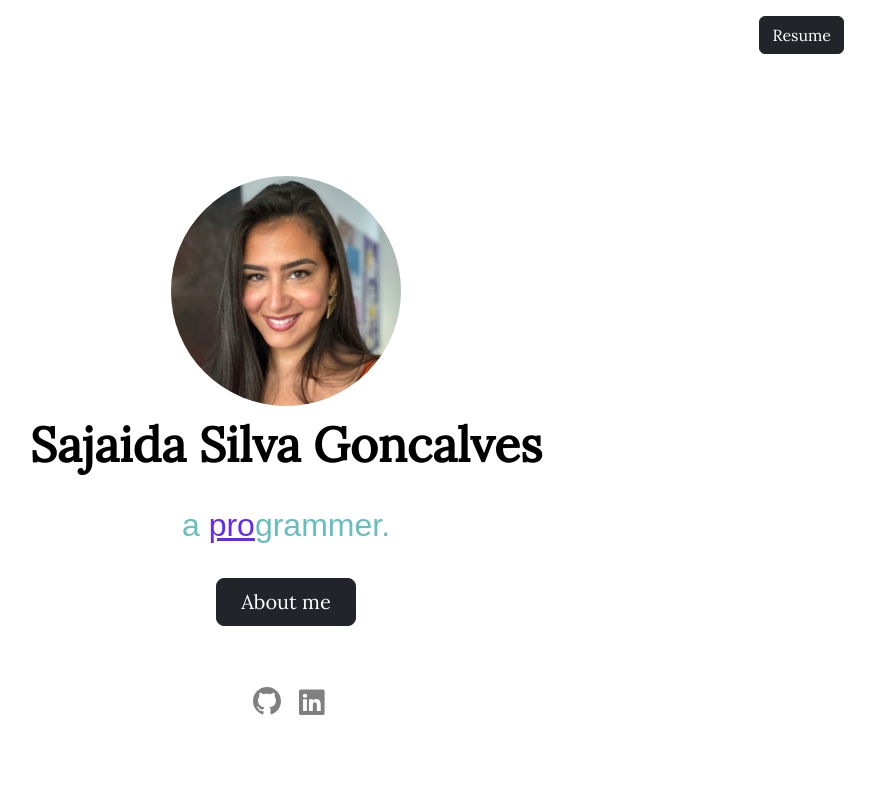
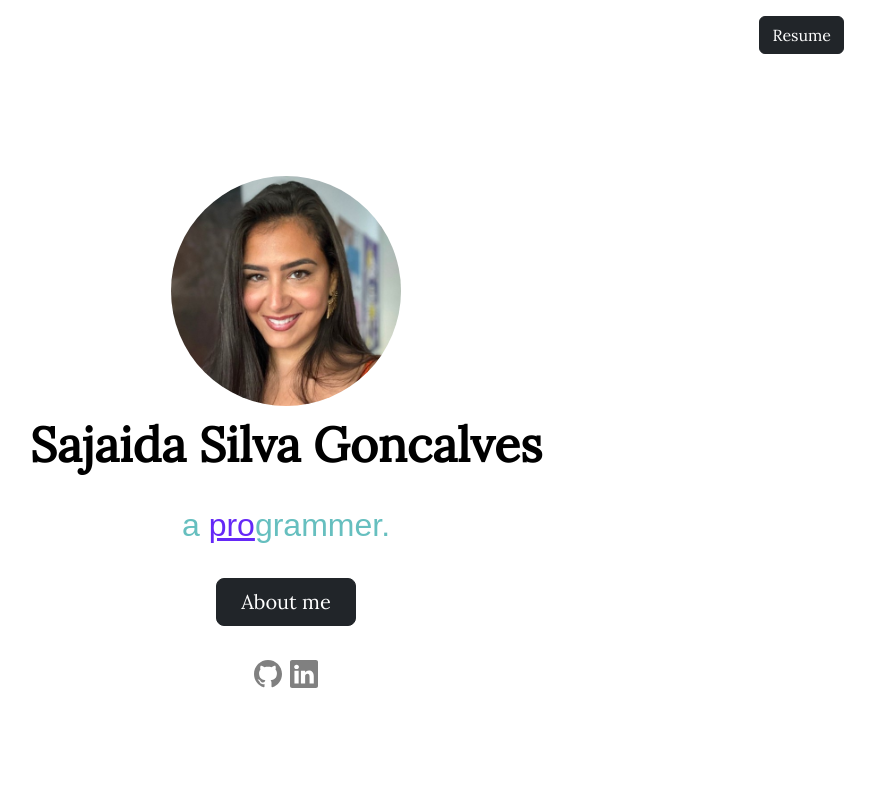
Before and after one commit to 0xWDG/html.sajaidaportfolio2, a plain HTML site: page html.sajaidaportfolio2/index.html in a window 1280 px wide. Shown: the top 800 px of the page, without its empty margins (354-1229 px from the left). Drawn offline with nearby package versions, Linux system fonts and the light colour scheme.

Commit message:
Fix SVG icons

```diff
--- a/html.sajaidaportfolio2/index.html
+++ b/html.sajaidaportfolio2/index.html
@@ -21,7 +21,8 @@
         <div class="container">
             <div class="d-flex flex-wrap align-items-end justify-content-end justify-content-lg-end">
                 <div class="text-end">
-                  <a href="./index2.html"  <button type="button" class="btn btn-dark" onClick="window.location='resume.html';">Resume</button> </a>
+                    <a href="./index2.html" <button type="button" class="btn btn-dark"
+                        onClick="window.location='resume.html';">Resume</button> </a>
                 </div>
             </div>
         </div>
@@ -37,63 +38,36 @@
                 <h2 class="Intro mb-4"> a <span class="pro">pro</span>grammer.</h2>
                 <div class="d-grid gap-2 d-sm-flex justify-content-sm-center mb-0 ">
 
-                 <a href="./aboutme.html"  < button class="btn btn-dark btn-lg px-4 gap-3"
-                       > About me </button> </a>
+                    <a href="./aboutme.html" < button class="btn btn-dark btn-lg px-4 gap-3"> About me </button> </a>
                 </div>
             </div>
 
             <div class="container2">
-            <div class="d-flex  gap-2 justify-content-center pt-10px mt-010px">
+                <div class="spacer"></div>
+                <div class="d-flex gap-2 justify-content-center pt-10px mt-010px">
+                    <a href="https://github.com/sajaida">
+                        <svg xmlns="http://www.w3.org/2000/svg" width="28" height="46" viewBox="0 0 24 24 ">
+                            <path
+                                d="M12 0c-6.626 0-12 5.373-12 12 0 5.302 3.438 9.8 8.207 11.387.599.111.793-.261.793-.577v-2.234c-3.338.726-4.033-1.416-4.033-1.416-.546-1.387-1.333-1.756-1.333-1.756-1.089-.745.083-.729.083-.729 1.205.084 1.839 1.237 1.839 1.237 1.07 1.834 2.807 1.304 3.492.997.107-.775.418-1.305.762-1.604-2.665-.305-5.467-1.334-5.467-5.931 0-1.311.469-2.381 1.236-3.221-.124-.303-.535-1.524.117-3.176 0 0 1.008-.322 3.301 1.23.957-.266 1.983-.399 3.003-.404 1.02.005 2.047.138 3.006.404 2.291-1.552 3.297-1.23 3.297-1.23.653 1.653.242 2.874.118 3.176.77.84 1.235 1.911 1.235 3.221 0 4.609-2.807 5.624-5.479 5.921.43.372.823 1.102.823 2.222v3.293c0 .319.192.694.801.576 4.765-1.589 8.199-6.086 8.199-11.386 0-6.627-5.373-12-12-12z" />
+                        </svg>
+                    </a>
 
-
-               <a href="https://github.com/sajaida" class="github"   button class="btn btn-dark ">
-                <svg xmlns="http://www.w3.org/2000/svg" width="28" height="46" fill="grey"   viewBox="0 0 24 24 "><path d="M12 0c-6.626 0-12 5.373-12 12 0 5.302 3.438 9.8 8.207 11.387.599.111.793-.261.793-.577v-2.234c-3.338.726-4.033-1.416-4.033-1.416-.546-1.387-1.333-1.756-1.333-1.756-1.089-.745.083-.729.083-.729 1.205.084 1.839 1.237 1.839 1.237 1.07 1.834 2.807 1.304 3.492.997.107-.775.418-1.305.762-1.604-2.665-.305-5.467-1.334-5.467-5.931 0-1.311.469-2.381 1.236-3.221-.124-.303-.535-1.524.117-3.176 0 0 1.008-.322 3.301 1.23.957-.266 1.983-.399 3.003-.404 1.02.005 2.047.138 3.006.404 2.291-1.552 3.297-1.23 3.297-1.23.653 1.653.242 2.874.118 3.176.77.84 1.235 1.911 1.235 3.221 0 4.609-2.807 5.624-5.479 5.921.43.372.823 1.102.823 2.222v3.293c0 .319.192.694.801.576 4.765-1.589 8.199-6.086 8.199-11.386 0-6.627-5.373-12-12-12z"/></svg>
-                </button></a>
-
-
-
-
-                 <a href="https://www.linkedin.com/in/sajaida-silva-goncalves-79b059250/" class="linkedin">
-                 <svg xmlns="http://www.w3.org/2000/svg" width="80" height="" fill="grey" class="bi bi-linkedin" viewBox="0 0 50 50">
-                    <path d="M0 1.146C0 .513.526 0 1.175 0h13.65C15.474 0 16 .513 16 1.146v13.708c0 .633-.526 1.146-1.175 1.146H1.175C.526 16 0 15.487 0 14.854V1.146zm4.943 12.248V6.169H2.542v7.225h2.401zm-1.2-8.212c.837 0 1.358-.554 1.358-1.248-.015-.709-.52-1.248-1.342-1.248-.822 0-1.359.54-1.359 1.248 0 .694.521 1.248 1.327 1.248h.016zm4.908 8.212V9.359c0-.216.016-.432.08-.586.173-.431.568-.878 1.232-.878.869 0 1.216.662 1.216 1.634v3.865h2.401V9.25c0-2.22-1.184-3.252-2.764-3.252-1.274 0-1.845.7-2.165 1.193v.025h-.016a5.54 5.54 0 0 1 .016-.025V6.169h-2.4c.03.678 0 7.225 0 7.225h2.4z"/>
-                   </svg></a>
-
-
-
-
-
-
-
-
+                    <a href="https://www.linkedin.com/in/sajaida-silva-goncalves-79b059250/">
+                        <svg xmlns="http://www.w3.org/2000/svg" width="28" height="46" viewBox="0 0 16 16">
+                            <path
+                                d="M0 1.146C0 .513.526 0 1.175 0h13.65C15.474 0 16 .513 16 1.146v13.708c0 .633-.526 1.146-1.175 1.146H1.175C.526 16 0 15.487 0 14.854V1.146zm4.943 12.248V6.169H2.542v7.225h2.401zm-1.2-8.212c.837 0 1.358-.554 1.358-1.248-.015-.709-.52-1.248-1.342-1.248-.822 0-1.359.54-1.359 1.248 0 .694.521 1.248 1.327 1.248h.016zm4.908 8.212V9.359c0-.216.016-.432.08-.586.173-.431.568-.878 1.232-.878.869 0 1.216.662 1.216 1.634v3.865h2.401V9.25c0-2.22-1.184-3.252-2.764-3.252-1.274 0-1.845.7-2.165 1.193v.025h-.016a5.54 5.54 0 0 1 .016-.025V6.169h-2.4c.03.678 0 7.225 0 7.225h2.4z" />
+                        </svg>
+                    </a>
                 </div>
-
             </div>
-
         </div>
         <!---div-->
-
-
-
-
-
-
-
-
-
-
-
-
 
         <!-----footer-->
 
 
         <footer class="d-flex flex-wrap justify-content-between align-items-center py-3 my-">
-    <p class="col-md-4 mb-0 text-body-">© 2023 Sajaida Silva Goncalves </p>
-
-
-
-
-    </ul>
+            <p class="col-md-4 mb-0 text-body-">&copy; 2023 Sajaida Silva Goncalves</p>
         </footer>
 
 
--- a/html.sajaidaportfolio2/style.css
+++ b/html.sajaidaportfolio2/style.css
@@ -1,16 +1,16 @@
 /* Class: intro */
 
 
-.About-me{
-    text-align:center;
+.About-me {
+    text-align: center;
     margin: 10px;
     font-size: x-large;
-   }
+}
 
 
 
-.text{
-    text-align:center;
+.text {
+    text-align: center;
     font-size: 20px;
     font-family: 'Lora', serif, 'Merriweather', serif;
 
@@ -47,7 +47,7 @@ body {
 
 }
 
-h2{
+h2 {
     color: #66bfbf;
     font-family: "Montserrat", sans-serif;
     font-size: 2rem;
@@ -57,7 +57,7 @@ h2{
 
 .pro {
     text-decoration: underline;
-    color:#6528F7;
+    color: #6528F7;
 }
 
 
@@ -86,7 +86,7 @@ h2{
 
 
 /* Dark mode style */
-@media (prefers-color-scheme: dark)  {
+@media (prefers-color-scheme: dark) {
 
     /* Element: body */
     body {
@@ -94,6 +94,7 @@ h2{
         color: white;
         background-color: black;
     }
+
     h1,
     h2,
     h3,
@@ -104,76 +105,55 @@ h2{
         --bs-emphasis-color: #fff;
         color: #fff;
 
-}}
+    }
+}
 
 
 /* Media query for mobile devices */
 
 @media (max-width: 480px) {
-    body {
-
-    }
+    body {}
 }
 
-
-
-.github{
-    padding-top: 52px;
-    padding-right:10px;
-    padding-left:60px;
-    margin-bottom: 65px;
+.spacer {
+    height: 25px;
+    /* Change this to whatever height you want */
 }
 
-.linkedin{
-    padding-top: 44px;
-    margin-right:  0px;
-    padding-right: 0px;
-
-
-
-}
-
-
-
-
-
-.skills{
+.skills {
     text-align: center;
     margin-top: 60px;
     font-size: 40px;
     border: 1px solid grey;
     border-radius: 100px;
     padding-right: 70px;
-
-
-
 }
 
-.ill{
-   text-decoration:underline;
-   color: #6528F7;
-   font-family:'Tektur', cursive;;
-   font-size: 50px;
+.ill {
+    text-decoration: underline;
+    color: #6528F7;
+    font-family: 'Tektur', cursive;
+    font-size: 50px;
 }
 
 
 
-li{
+li {
     list-style: none;
 }
 
 
-.tech{
+.tech {
     font-size: x-large;
     font-family: 'Ysabeau SC', sans-serif;
     display: flex;
     border: 3px solid transparent;
-    margin-left: 80px;   padding:40px;
-    width:75%
-
+    margin-left: 80px;
+    padding: 40px;
+    width: 75%
 }
 
-.dop1{
+.dop1 {
 
     padding: 60px;
     margin-left: 150px;
@@ -183,7 +163,7 @@ li{
 
 }
 
-.dop2{
+.dop2 {
 
     padding: 50px;
     margin-left: 160px;
@@ -192,3 +172,12 @@ li{
     float: right;
 
 }
+
+a>svg {
+    fill: grey;
+}
+
+a:hover>svg {
+    /* Fun color while hovering an svg icon */
+    fill: #6528F7;
+}
```
Lines whose indentation alone changed are shown as unchanged.
